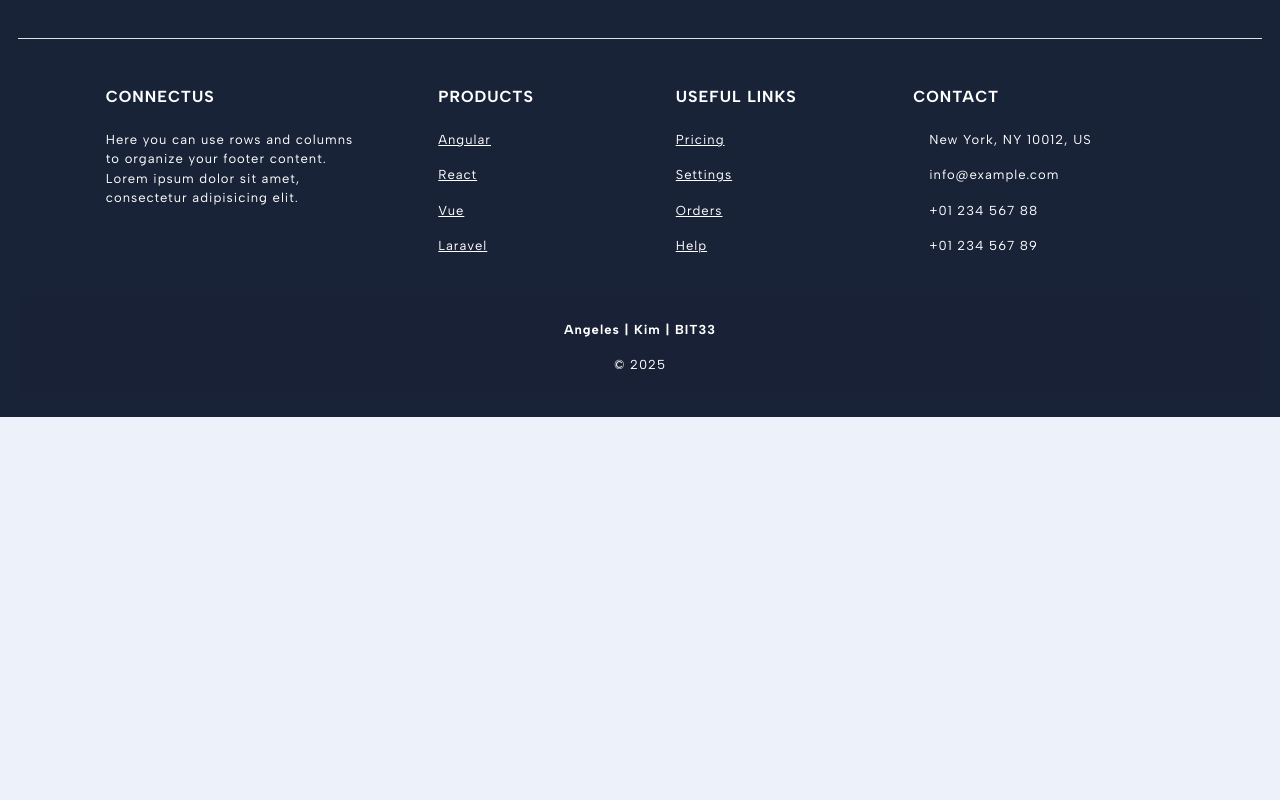
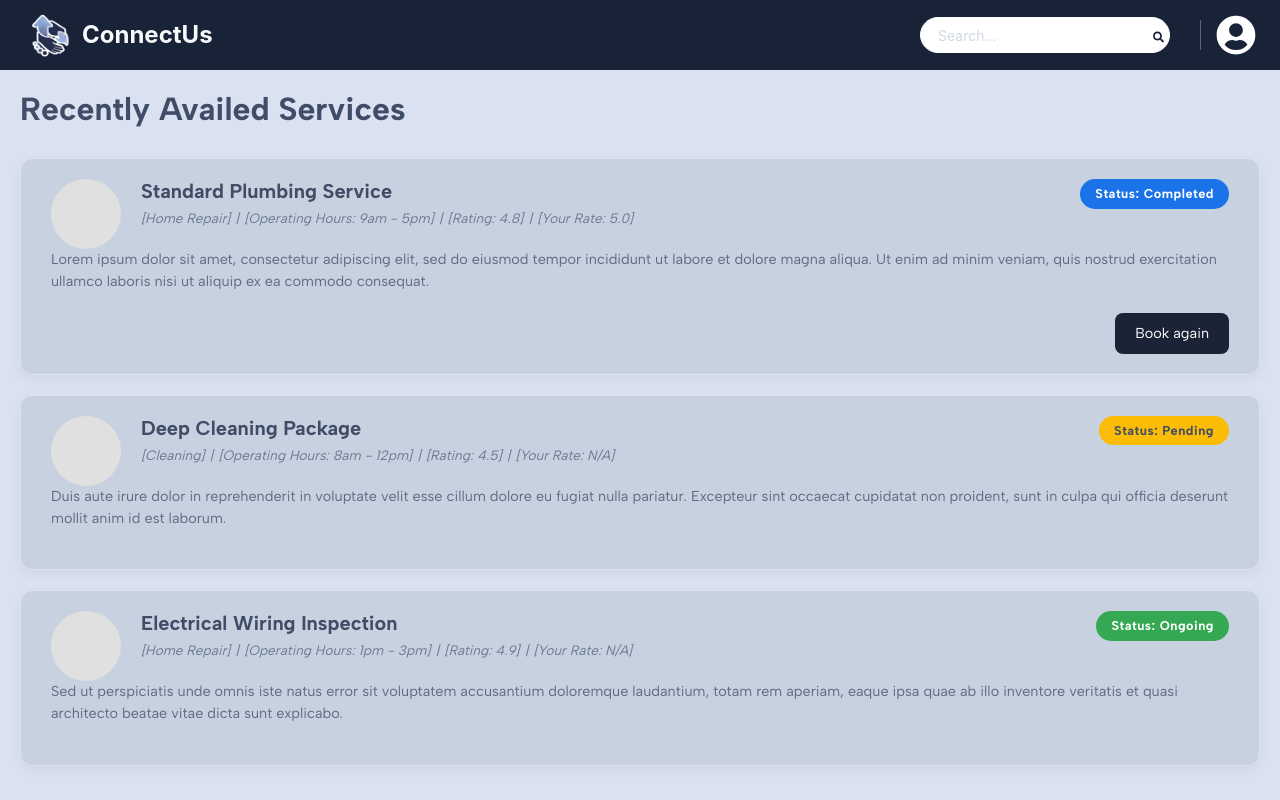
Before and after one commit to 32s05/ConnectUs, a React (Create React App) app: page /Customer_My-Bookings in a window 1280 px wide. Built offline with nearby package versions, Linux system fonts and the light colour scheme.

Commit message:
Customer bookings, inayos ang servicePage and customer Dashboard RAAAAAAAAAAAA

```diff
--- a/src/App.js
+++ b/src/App.js
@@ -13,6 +13,7 @@ import Provider_EditProfile from "./pages/Provider_EditProfile";
 import Provider_EditService from "./pages/Provider_EditService";
 import ServiceRequests from "./pages/Provider_ServiceRequests";
 import Customer_EditProfile from "./pages/Customer_EditProfile";
+import Customer_MyBookings from "./pages/Customer_MyBookings";
 
 
 
@@ -34,6 +35,8 @@ function App() {
         <Route path="/Customer_Dashboard" element={<Dashboard />} />
         <Route path="/services" element={<ServicePage />} />
         <Route path="/Customer_Edit-Profile" element={<Customer_EditProfile />} />
+        <Route path="/Customer_My-Bookings" element={<Customer_MyBookings />} />
+
 
         {/* Provider Paths */}
         <Route path="/Provider_Dashboard" element={<ProviderDashboard />} />
--- a/src/assets/style.css
+++ b/src/assets/style.css
@@ -692,22 +692,20 @@ footer {
     font-family: 'Albert Sans', sans-serif;
 }
 
-/* Inner Section: This is the container that applies the two-column flex layout */
 .servicepage-section {
     display: flex;
-    padding: 20px /* Padding around the sidebar and main content */
+    padding: 20px
 }
 
-/* Sidebar Styling: Defines the fixed width and separation line */
 .sidebar {
-    width: 220px; /* Consistent width */
+    width: 220px;
     padding-right: 20px;
-    border-right: 2px solid #5f6b8a; /* Clean separator */
-    flex-shrink: 0; /* Ensures sidebar doesn't shrink */
+    border-right: 2px solid #5f6b8a;
+    flex-shrink: 0;
 }
 
 .sidebar-title,
-.sidebar h3, /* Use h3/h4 in the CSS for better specificity */
+.sidebar h3,
 .sidebar h4 {
     color: #5f6b8a;
     font-weight: 600;
@@ -735,23 +733,19 @@ footer {
     font-weight: 600;
 }
 
-/* Main Content: Takes up the remaining space */
-.main-content {
-    flex: 1; /* Takes all available remaining space */
+.slice-content {
+    flex: 1;
     padding-left: 40px;
-    /* Ensure no residual 'display: flex' that conflicts with the service profile */
 }
 
-/* Single Service Profile (The large card) */
 .service-profile {
-    /* CRUCIAL FIX: Ensure content inside is horizontal (image and info) */
     display: flex;
     align-items: flex-start;
-    gap: 40px; /* Spacing between image and text */
-    /* Add padding/background if you want a box around the whole profile */
+    gap: 40px;
+    margin-top: 40px;
 }
 
-.service-image { /* Matches .profile-pic and .service-image definitions */
+.service-image {
     width: 180px;
     height: 180px;
     border-radius: 50%;
@@ -766,7 +760,7 @@ footer {
 .service-name {
     font-weight: 700;
     color: #212e4e;
-    font-size: 24px; /* Set a consistent size */
+    font-size: 24px;
     margin-bottom: 10px;
 }
 
@@ -782,9 +776,8 @@ footer {
     margin-bottom: 15px;
 }
 
-/* Book Button: Static positioning is much safer */
+
 .book-btn {
-    /* Removed absolute positioning */
     background-color: #1b2a4a;
     color: white;
     font-weight: 600;
@@ -793,13 +786,41 @@ footer {
     border-radius: 30px;
     cursor: pointer;
     transition: background-color 0.3s;
-    /* Add margin to position it below the description */
     margin-top: 10px;
 }
 
 .book-btn:hover {
     background-color: #1b2336;
 }
+
+.back-button-container {
+    width: 100%;
+    text-align: right;
+    margin-top: 500px;
+}
+.back-link {
+    text-decoration: none;
+}
+
+.back-button {
+    padding: 10px 15px;
+    background-color: #1b2336;
+    color: #ffffff;
+    border: 1px solid #dee2e6;
+    border-radius: 5px;
+    cursor: pointer;
+    font-size: 16px;
+    transition: background-color 0.2s, border-color 0.2s;
+}
+
+.back-button:hover {
+    background-color: #e2e6ea;
+    border-color: #dae0e5;
+}
+
+
+
+
 
 /*Dashboard real na talaga*/
 .dashboard-page {
@@ -1238,3 +1259,143 @@ footer {
     aspect-ratio: 1 / 1;
   }
 }
+
+/* Base styles for the overall component */
+.my-bookings-container {
+    padding: 20px;
+    background-color: #dae1f1;
+}
+
+.title {
+    color: #3f4d67;
+    font-weight: 700;
+    margin-bottom: 30px;
+}
+
+/* Service Card Styling (RENAMED) */
+.booking-item-card {
+    background-color: #c8d1df;
+    border-radius: 12px;
+    padding: 20px 30px;
+    margin-bottom: 20px;
+    box-shadow: 0 4px 12px rgba(0, 0, 0, 0.05); /* Soft shadow */
+    border: 1px solid #e1e4e8;
+}
+
+.card-header {
+    display: flex;
+    align-items: flex-start; /* Align items to the top */
+    gap: 20px;
+    margin-bottom: 15px;
+}
+
+/* Avatar Placeholder */
+.avatar-placeholder {
+    width: 70px;
+    height: 70px;
+    min-width: 70px;
+    background-color: #e0e0e0;
+    border-radius: 50%;
+    display: flex;
+    align-items: center;
+    justify-content: center;
+    color: #999;
+    font-size: 30px;
+    line-height: 1;
+}
+.avatar-placeholder::before {
+    content: ' ';
+}
+
+/* Service Details and Meta Info */
+.service-details {
+    flex-grow: 1;
+}
+
+.service-name {
+    font-size: 1.25em;
+    color: #3f4d67;
+    margin: 0 0 5px 0;
+    font-weight: 600;
+}
+
+.service-meta {
+    font-size: 0.85em;
+    color: #6a7c93;
+    display: flex;
+    flex-wrap: wrap;
+    gap: 5px;
+    margin-bottom: 10px;
+}
+
+.meta-item {
+    white-space: nowrap;
+}
+
+.service-description {
+    font-size: 0.9em;
+    color: #5d6c81;
+    line-height: 1.5;
+    margin-bottom: 20px;
+}
+
+/* Status Badge Styling (Common) */
+.status-badge {
+    padding: 5px 15px;
+    border-radius: 20px;
+    font-weight: bold;
+    font-size: 0.8em;
+    color: #ffffff;
+    align-self: flex-start;
+    letter-spacing: 0.5px;
+}
+
+/* --- Status Color Coding (Unchanged) --- */
+
+/* Blue: completed */
+.status-completed {
+    background-color: #1a73e8;
+}
+
+/* Yellow: pending */
+.status-pending {
+    background-color: #fbbc05;
+    color: #3f4d67;
+}
+
+/* Green: ongoing/in progress */
+.status-ongoing {
+    background-color: #34a853;
+}
+
+/* Red: cancelled */
+.status-cancelled {
+    background-color: #ea4335;
+}
+
+/* Gray: Not started */
+.status-not-started {
+    background-color: #9aa0a6;
+}
+
+/* Book Again Button */
+.book-again-container {
+    display: flex;
+    justify-content: flex-end;
+}
+
+.book-again-button {
+    background-color: #1b2336;
+    color: #ffffff;
+    border: none;
+    padding: 10px 20px;
+    border-radius: 8px;
+    cursor: pointer;
+    font-weight: 500;
+    transition: background-color 0.2s;
+    font-size: 0.9em;
+}
+
+.book-again-button:hover {
+    background-color: #2c384a;
+}
--- /dev/null
+++ b/src/pages/Customer_MyBookings.jsx
@@ -0,0 +1,101 @@
+import React from 'react';
+import '../assets/style.css';
+import Navbar2 from '../components/Navbar2';
+
+
+// Dummy data for services (kept for context)
+const services = [
+  {
+    id: 1,
+    name: 'Standard Plumbing Service',
+    status: 'Completed',
+    category: 'Home Repair',
+    hours: '9am - 5pm',
+    rating: '4.8',
+    yourRate: '5.0',
+    description: 'Lorem ipsum dolor sit amet, consectetur adipiscing elit, sed do eiusmod tempor incididunt ut labore et dolore magna aliqua. Ut enim ad minim veniam, quis nostrud exercitation ullamco laboris nisi ut aliquip ex ea commodo consequat.',
+  },
+  {
+    id: 2,
+    name: 'Deep Cleaning Package',
+    status: 'Pending',
+    category: 'Cleaning',
+    hours: '8am - 12pm',
+    rating: '4.5',
+    yourRate: 'N/A',
+    description: 'Duis aute irure dolor in reprehenderit in voluptate velit esse cillum dolore eu fugiat nulla pariatur. Excepteur sint occaecat cupidatat non proident, sunt in culpa qui officia deserunt mollit anim id est laborum.',
+  },
+  {
+    id: 3,
+    name: 'Electrical Wiring Inspection',
+    status: 'Ongoing',
+    category: 'Home Repair',
+    hours: '1pm - 3pm',
+    rating: '4.9',
+    yourRate: 'N/A',
+    description: 'Sed ut perspiciatis unde omnis iste natus error sit voluptatem accusantium doloremque laudantium, totam rem aperiam, eaque ipsa quae ab illo inventore veritatis et quasi architecto beatae vitae dicta sunt explicabo.',
+  },
+  // ... more services
+];
+
+// Utility function remains the same
+const getStatusClass = (status) => {
+  switch (status.toLowerCase()) {
+    case 'completed':
+      return 'status-completed'; // Blue
+    case 'pending':
+      return 'status-pending'; // Yellow
+    case 'ongoing':
+    case 'in progress':
+      return 'status-ongoing'; // Green
+    case 'cancelled':
+      return 'status-cancelled'; // Red
+    case 'not started':
+    default:
+      return 'status-not-started'; // Gray
+  }
+};
+
+const CustomerMyBookings = () => {
+  return (
+    <div className='body'>
+
+    <Navbar2 />
+    <div className="my-bookings-container">
+      <h2 className="title">Recently Availed Services</h2>
+      {services.map((service) => (
+        // *** RENAMED CLASS HERE ***
+        <div key={service.id} className="booking-item-card">
+          <div className="card-header">
+            <div className="avatar-placeholder">
+              {/* This is the gray circle placeholder */}
+            </div>
+            <div className="service-details">
+              <h3 className="service-name">{service.name}</h3>
+              <div className="service-meta">
+                <span className="meta-item">{`[${service.category}]`}</span> |
+                <span className="meta-item">{`[Operating Hours: ${service.hours}]`}</span> |
+                <span className="meta-item">{`[Rating: ${service.rating}]`}</span> |
+                <span className="meta-item">{`[Your Rate: ${service.yourRate}]`}</span>
+              </div>
+            </div>
+            <div className={`status-badge ${getStatusClass(service.status)}`}>
+              Status: {service.status}
+            </div>
+          </div>
+          <p className="service-description">{service.description}</p>
+          <div className="book-again-container">
+            {service.status === 'Completed' && (
+              <button className="book-again-button">
+                Book again
+              </button>
+            )}
+          </div>
+        </div>
+      ))}
+    </div>
+    </div>
+  );
+};
+
+export default CustomerMyBookings;
--- a/src/pages/Dashboard_Customer.jsx
+++ b/src/pages/Dashboard_Customer.jsx
@@ -39,7 +39,7 @@ const CustomerDashboard = () => {
                 {customer ? (
                     <>
                         <h4 className="display-3 my-5 mx-5">
-                            <span className="customerNameDash">{customer.name || 'Your'}</span> <span className="dash">Dashboard</span>
+                            <span className="dash">Welcome </span><span className="customerNameDash">{customer.name ||'Your'}</span> <span className="sash">! </span>
                         </h4>
                         <DashboardSection customerData={customer} />
                     </>
```
Also changed, not shown: src/sections/ServicePage_Section.jsx (+10 -21 lines).
